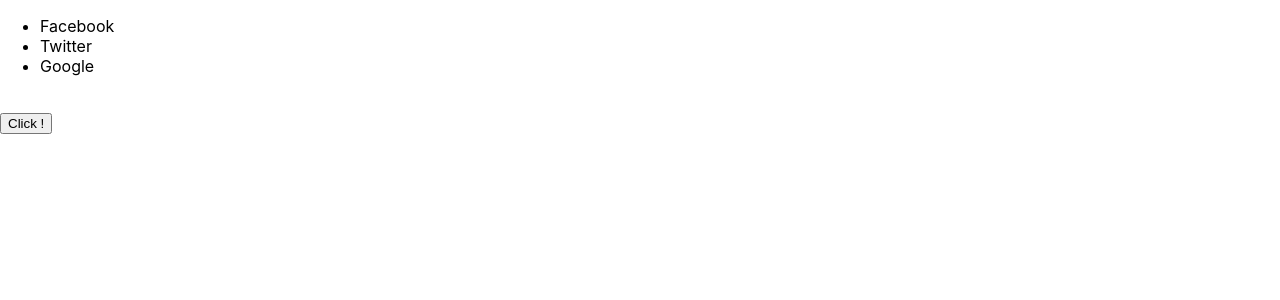
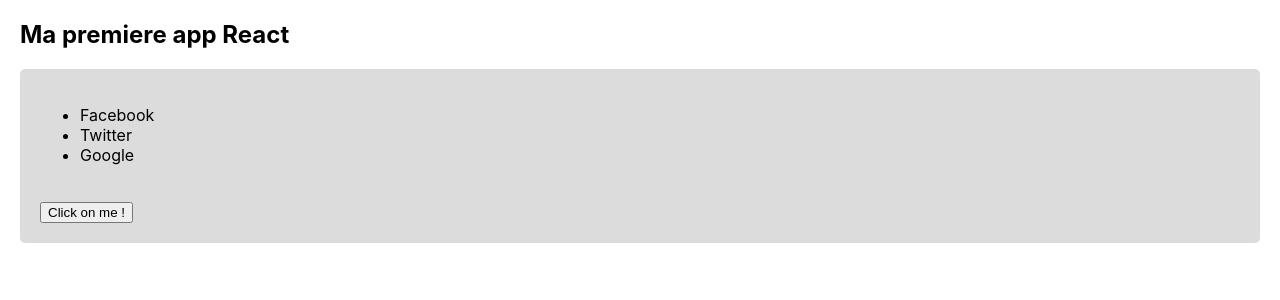
Before and after one commit to FranckGarcia189/learn-reactjs, a React (Create React App) app in the folder premiere-app-react/: page / in a window 1280 px wide. Shown: the top 300 px of the page. Built offline with nearby package versions, Linux system fonts and the light colour scheme.

Commit message:
add props to Button component

```diff
--- a/premiere-app-react/src/App.css
+++ b/premiere-app-react/src/App.css
@@ -36,3 +36,14 @@
     transform: rotate(360deg);
   }
 }
+
+.divApp {
+  margin:20px;
+}
+
+.divAppColor {
+  background-color: rgb(220,220,220);
+  border:none;
+  border-radius: 5px;
+  padding:20px;
+}
--- a/premiere-app-react/src/App.js
+++ b/premiere-app-react/src/App.js
@@ -6,12 +6,15 @@
 
 function App() {
   const initlist = <List/>;
-  const MyButton = <Button/>
+  const MyButton = <Button value="Click on me !"/>;
   return (
-    <div>
-      { initlist }
-      <br/>
-      { MyButton}
+    <div class="divApp">
+      <h2>Ma premiere app React</h2>
+      <div class="divAppColor">
+        { initlist }
+        <br/>
+        { MyButton }
+      </div>
     </div>
   );
 }
--- a/premiere-app-react/src/Components/Button.js
+++ b/premiere-app-react/src/Components/Button.js
@@ -1,7 +1,10 @@
 import React from 'react';
 
 export class Button extends React.Component {
+    constructor (props) {
+        super(props)
+    }
     render () {
-        return <button type="button">Click !</button>
+        return (<button type="button">{this.props.value}</button>)
     }
 }
```
Also changed, not shown: premiere-app-react/src/Components/list.js (+7 -5 lines).
